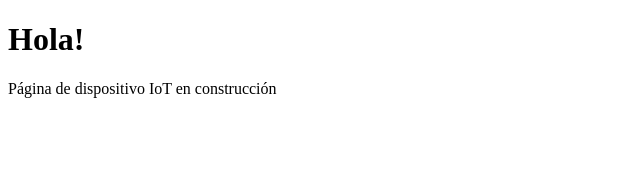
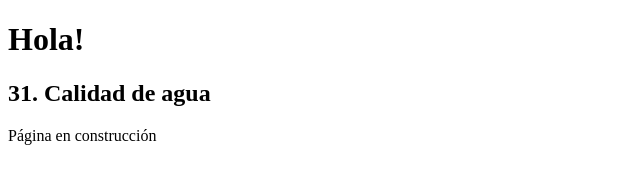
Before and after one commit to sistema-iot-monitoreo-agua/sistema-iot-monitoreo-agua..github.io, a plain HTML site: page index.html in a window 1280 px wide. Shown: the whole page, without its empty margins (0-640 px from the left). Drawn offline with Linux system fonts and the light colour scheme.

Commit message:
nuevo h2

```diff
--- a/index.html
+++ b/index.html
@@ -6,7 +6,9 @@
 <body>
 
 	<h1>Hola!</h1>
-	<p>Página de dispositivo IoT en construcción</p>
+
+	<h2>31. Calidad de agua </h2>
+	<p>Página en construcción</p>
 
 
 </body>
```
